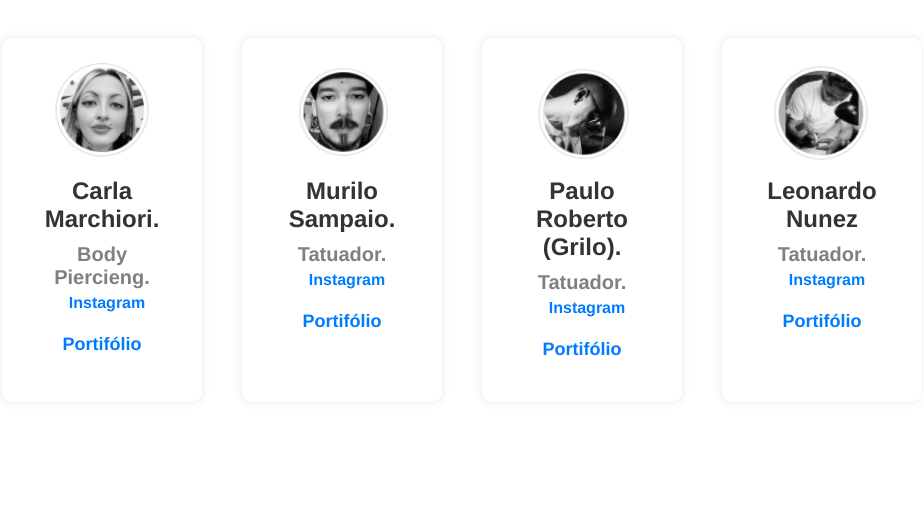
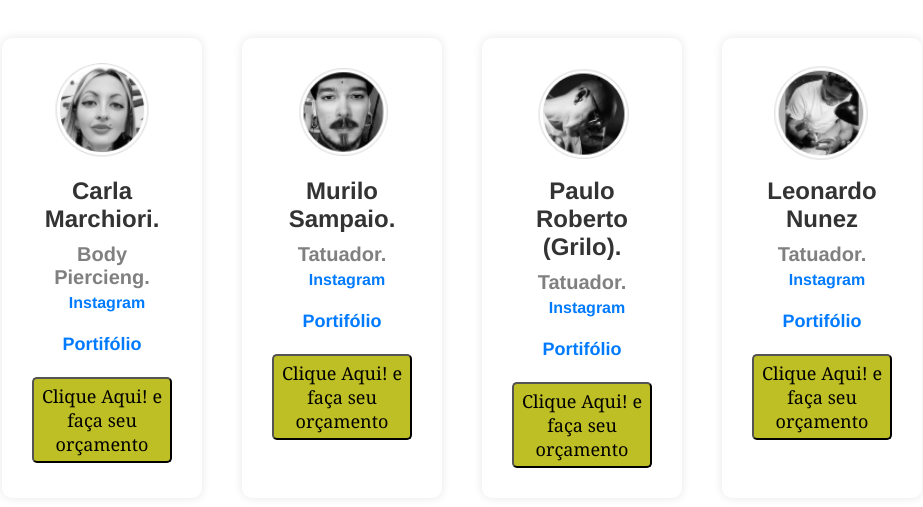
Before and after one commit to Leluizm/PI-1-Univesp, a plain HTML site: page index.html in a window 1280 px wide. Shown: the part 293-800 px from the top of the page, without its empty margins (178-1101 px from the left). Drawn offline with Linux system fonts and the light colour scheme; files whose address does not match are found by name.

Commit message:
Atualizacao

```diff
--- a/index.html
+++ b/index.html
@@ -5,18 +5,14 @@
 
     <meta charset="UTF-8">
     <meta name="viewport" content="width=device-width, initial-scale=1.0">
-    <title>Portfólio Profissional</title>
     <link rel="stylesheet" href="styleindex.css">
        <img src="C:\Users\le\Desktop\Univesp\PI 1\Site HTML CSS\PI-1-Univesp\Imagens\logoasteroid.png">   <!-- Logo -->
 
-    <title class="linkgooglemaps ">Link para Google Maps</title> <!-- Link Google Maps -->
+    <title class="linkgooglemaps ">Asteroid Tattoo</title>
     <h1>Visite-nos</h1>
     <p>Clique no link abaixo para abrir a localização no Google Maps:</p>
     <a href="https://maps.app.goo.gl/Qh5s2GPFwTc51Vbj9" target="_blank">Abrir no Google Maps</a>
-
 </head>
-
-<body>
 
     <section class="portfolio">
 
@@ -28,6 +24,11 @@
             <a href="https://www.instagram.com/carlitchapiercer?utm_source=ig_web_button_share_sheet&igsh=ZDNlZDc0MzIxNw==" target="_blank">
             <a href="https://www.instagram.com/carlitchapiercer?utm_source=ig_web_button_share_sheet&igsh=ZDNlZDc0MzIxNw==" >Instagram</a>
             <a href="portifoliocarla.html" class="botao">Portifólio</a>
+            <a
+             href="agendamento.html">
+                <button id="agendamento"> Clique Aqui! e faça seu orçamento</button>
+            </a>
+
         </div>
 
         <div class="funcionario2">
@@ -37,6 +38,10 @@
             <a href="https://www.instagram.com/murilown.tattoo?utm_source=ig_web_button_share_sheet&igsh=ZDNlZDc0MzIxNw==" target="_blank">
             <a href="https://www.instagram.com/murilown.tattoo?utm_source=ig_web_button_share_sheet&igsh=ZDNlZDc0MzIxNw==" >Instagram</a>
             <a href="portifoliomurilo.html" class="botao">Portifólio</a>
+            <a
+             href="agendamento.html">
+                <button id="agendamento"> Clique Aqui! e faça seu orçamento</button>
+            </a>
         </div>
 
         <div class="funcionario3">
@@ -46,6 +51,10 @@
             <a href="https://www.instagram.com/paulogrilotattoo?utm_source=ig_web_button_share_sheet&igsh=ZDNlZDc0MzIxNw==" target="_blank">
             <a href="https://www.instagram.com/paulogrilotattoo?utm_source=ig_web_button_share_sheet&igsh=ZDNlZDc0MzIxNw==">Instagram</a>
             <a href="portifoliopaulo.html" class="botao">Portifólio</a>
+            <a
+            href="agendamento.html">
+               <button id="agendamento"> Clique Aqui! e faça seu orçamento</button>
+           </a>
         </div>
 
         <div class="funcionario4">
@@ -55,6 +64,10 @@
             <a href="https://www.instagram.com/leotattoonunez_?utm_source=ig_web_button_share_sheet&igsh=ZDNlZDc0MzIxNw==" target="_blank">
             <a href="https://www.instagram.com/leotattoonunez_?utm_source=ig_web_button_share_sheet&igsh=ZDNlZDc0MzIxNw==">Instagram</a>
             <a href="portifolioleonardo.html" class="botao">Portifólio</a>
+            <a
+            href="agendamento.html">
+               <button id="agendamento"> Clique Aqui! e faça seu orçamento</button>
+           </a>
         </div>
 
     </section>
--- a/styleindex.css
+++ b/styleindex.css
@@ -247,7 +247,6 @@ h1 {
     background-color:white;
     color: white;
     padding: 12px 20px;
-    text-decoration: none;
     font-size: 18px;
     border-radius: 5px;
     transition: background-color 0.3s;
@@ -255,3 +254,13 @@ h1 {
 .botao:hover {
     background-color: black;
 }
+
+
+#agendamento{
+    background-color: rgb(190, 190, 37);
+    color: black;
+    padding: 5px 5px;
+    border-radius: 5px;
+    font-family: Cambria, Cochin, Georgia, Times, 'Times New Roman', serif;
+    font-size: 18px;
+}
```
Also changed, not shown: agendamento.html (added, +16 -0 lines).
